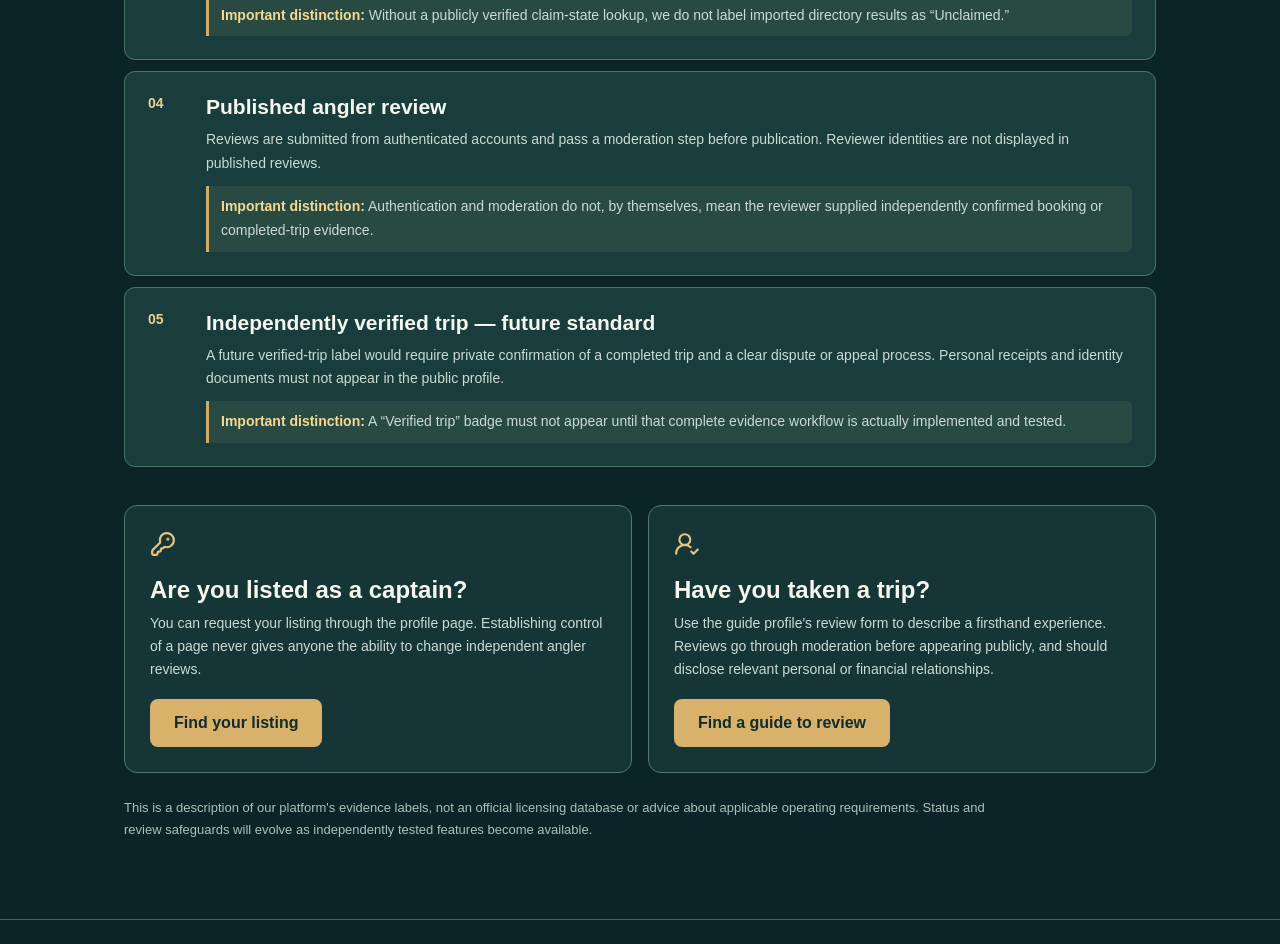
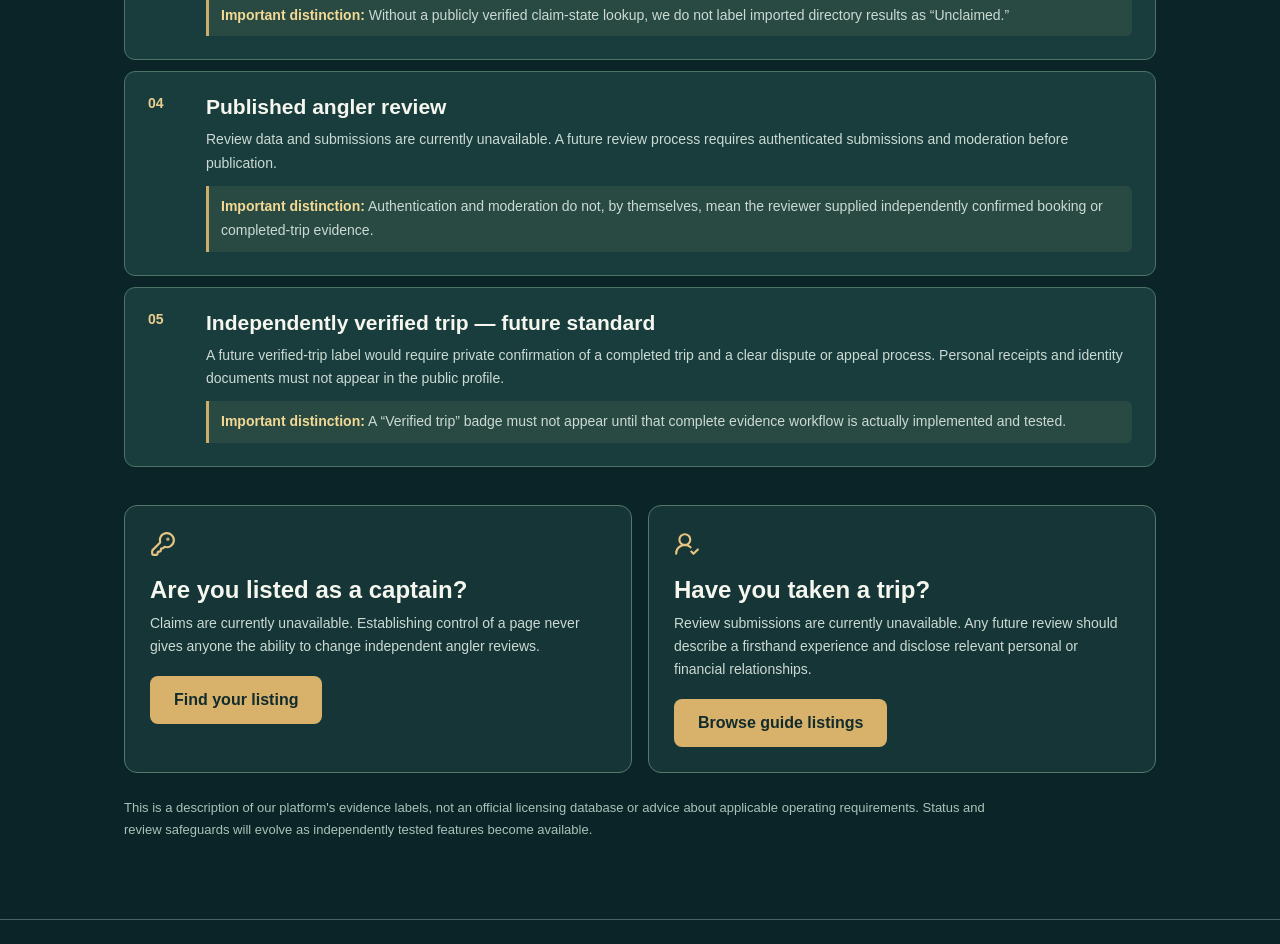
Before and after one commit to bezzantsam/ratemyguidepnw.com, a Next.js app: page /guides/verification in a window 1280 px wide. Shown: the part 1220-2164 px from the top of the page. Built offline with nearby package versions, Linux system fonts and the light colour scheme.

Commit message:
Label unavailable reviews and claims throughout directory

```diff
--- a/app/about/page.tsx
+++ b/app/about/page.tsx
@@ -27,8 +27,8 @@ export default function About() {
       </p>
       <h2>Fairness and moderation</h2>
       <p>
-        Reviews should reflect real firsthand experiences. We use account-based submissions,
-        moderation and a captain response and dispute process as these features are rolled out.
+        Reviews should reflect real firsthand experiences. Review submissions, moderation
+        and a captain response and dispute process are not currently available.
         Public anonymity is not a promise of absolute anonymity.
       </p>
       <h2>Launch status</h2>
--- a/app/guides/page.tsx
+++ b/app/guides/page.tsx
@@ -1,3 +1,3 @@
 import Link from 'next/link';
 import UnifiedSearch from '@/components/UnifiedSearch';import {directoryEntries} from '@/lib/directory';
-export default function Page(){return <main><p className="eyebrow">PACIFIC NORTHWEST · CAPTAIN DIRECTORY</p><h1>Find your fishing guide.</h1><p className="lead">Search {directoryEntries.length.toLocaleString()} Oregon and Washington captain listings in one place. Shared captains appear once. Reviews and captain verification are coming soon.</p><UnifiedSearch entries={directoryEntries}/><p className="muted" style={{marginTop:24}}>Directory sources are not a live licensing check. No ratings have been fabricated. <Link href="/guides/verification">Learn what our verification labels mean →</Link></p></main>}
+export default function Page(){return <main><p className="eyebrow">PACIFIC NORTHWEST · CAPTAIN DIRECTORY</p><h1>Find your fishing guide.</h1><p className="lead">Search {directoryEntries.length.toLocaleString()} Oregon and Washington captain listings in one place. Shared captains appear once. Reviews and captain verification are currently unavailable.</p><UnifiedSearch entries={directoryEntries}/><p className="muted" style={{marginTop:24}}>Directory sources are not a live licensing check. No ratings have been fabricated. <Link href="/guides/verification">Learn what our verification labels mean →</Link></p></main>}
--- a/app/guides/verification/page.tsx
+++ b/app/guides/verification/page.tsx
@@ -20,12 +20,12 @@ const terms = [
   },
   {
     heading: 'Claimed guide profile',
-    description: 'A guide can request control of the public listing. The claim process is meant to check who controls an account before owner editing is authorized. It does not establish fishing ability, safety, a current guide license, or any USCG credential.',
+    description: 'Claim requests and owner editing are unavailable. A future claim process must check who controls an account before owner editing is authorized. It does not establish fishing ability, safety, a current guide license, or any USCG credential.',
     warning: 'Without a publicly verified claim-state lookup, we do not label imported directory results as “Unclaimed.”',
   },
   {
     heading: 'Published angler review',
-    description: 'Reviews are submitted from authenticated accounts and pass a moderation step before publication. Reviewer identities are not displayed in published reviews.',
+    description: 'Review data and submissions are currently unavailable. A future review process requires authenticated submissions and moderation before publication.',
     warning: 'Authentication and moderation do not, by themselves, mean the reviewer supplied independently confirmed booking or completed-trip evidence.',
   },
   {
@@ -76,7 +76,7 @@ export default function GuideVerificationExplained() {
           <KeyRound size={26} aria-hidden="true" />
           <h2>Are you listed as a captain?</h2>
           <p>
-            You can request your listing through the profile page. Establishing
+            Claims are currently unavailable. Establishing
             control of a page never gives anyone the ability to change independent
             angler reviews.
           </p>
@@ -86,11 +86,11 @@ export default function GuideVerificationExplained() {
           <UserRoundCheck size={26} aria-hidden="true" />
           <h2>Have you taken a trip?</h2>
           <p>
-            Use the guide profile&apos;s review form to describe a firsthand
-            experience. Reviews go through moderation before appearing publicly,
-            and should disclose relevant personal or financial relationships.
+            Review submissions are currently unavailable. Any future review should
+            describe a firsthand experience and disclose relevant personal or
+            financial relationships.
           </p>
-          <Link className="button" href="/guides">Find a guide to review</Link>
+          <Link className="button" href="/guides">Browse guide listings</Link>
         </div>
       </section>
       <p className="muted trust-policy-footer">
--- a/app/washington/[id]/page.tsx
+++ b/app/washington/[id]/page.tsx
@@ -6,4 +6,4 @@ import Link from 'next/link';import {notFound} from 'next/navigation';import {wa
 // Render registry profiles on demand with ISR; never prebuild thousands of entries.
 export const revalidate = 600;
 export function generateStaticParams(){return [] as {id:string}[];}
-export default async function Page({params}:{params:Promise<{id:string}>}){const {id}=await params;const g=washingtonGuide(id);if(!g)notFound();return <main><ReturnToResults/><p className="eyebrow">WASHINGTON DIRECTORY LISTING · UNVERIFIED</p><h1>{g.name}</h1><p className="lead">{g.business||'Independent fishing guide'}</p><div className="profile-summary"><div className="rating-tile"><strong>—</strong><span>See reviews</span></div><div><strong>Angler reviews</strong><p className="muted">Source information comes from an imported directory; review details appear below.</p></div></div><section className="card"><h2>Directory information</h2><p><strong>Source:</strong> {g.source}</p><p><strong>Location / notes:</strong> {g.notes||'Washington (specific area not listed)'}</p><p className="muted">This source listing does not constitute verification of an active guide license.</p></section><GuideEnrichmentPanel registration={g.id}/><GuideTrustPanel jurisdiction="Washington" sourceLabel={g.source}/><CaptainReviews key={JSON.stringify([g.id,g.name,g.business])} slug={g.id} expectedName={g.name} expectedBusiness={g.business}/><section className="section card"><h2>Are you {g.name}?</h2><Link className="button" href={`/claim/${g.id}`}>Claiming currently unavailable →</Link><p>Captain profile claiming and verification are coming soon. Your independent ratings will remain unaffected by paid features.</p></section></main>}
+export default async function Page({params}:{params:Promise<{id:string}>}){const {id}=await params;const g=washingtonGuide(id);if(!g)notFound();return <main><ReturnToResults/><p className="eyebrow">WASHINGTON DIRECTORY LISTING · UNVERIFIED</p><h1>{g.name}</h1><p className="lead">{g.business||'Independent fishing guide'}</p><div className="profile-summary"><div className="rating-tile"><strong>—</strong><span>Reviews unavailable</span></div><div><strong>Angler reviews</strong><p className="muted">Source information comes from an imported directory; review details appear below.</p></div></div><section className="card"><h2>Directory information</h2><p><strong>Source:</strong> {g.source}</p><p><strong>Location / notes:</strong> {g.notes||'Washington (specific area not listed)'}</p><p className="muted">This source listing does not constitute verification of an active guide license.</p></section><GuideEnrichmentPanel registration={g.id}/><GuideTrustPanel jurisdiction="Washington" sourceLabel={g.source}/><CaptainReviews key={JSON.stringify([g.id,g.name,g.business])} slug={g.id} expectedName={g.name} expectedBusiness={g.business}/><section className="section card"><h2>Are you {g.name}?</h2><Link className="button" href={`/claim/${g.id}`}>Claiming currently unavailable →</Link><p>Captain profile claiming and verification are coming soon. Your independent ratings will remain unaffected by paid features.</p></section></main>}
--- a/components/CaptainDetails.tsx
+++ b/components/CaptainDetails.tsx
@@ -3,8 +3,7 @@
  * human-reviewed publication service exists. This component intentionally
  * makes NO Supabase calls and cannot read pending owner-provided copy.
  *
- * Keep the captain's structured 1–4-vessel / 1–8-seasonal-trip draft workflow
- * available on the claim page. It sends proposals, never edits public records.
+ * Claim and draft submission paths are unavailable in the read-only directory.
  */
 export default function CaptainDetails({slug}:{slug:string}) {
   return (
--- a/components/RegistryGuideCard.tsx
+++ b/components/RegistryGuideCard.tsx
@@ -3,10 +3,10 @@ import type {RegistryGuide} from '@/lib/registry';
 import {guideSlug} from '@/lib/registry';
 export function RegistryGuideCard({guide}:{guide:RegistryGuide}){
  return <Link className="guide-result" href={`/guides/${guideSlug(guide)}`}>
- <div className="rating-tile"><strong>—</strong><span>See reviews</span></div>
+ <div className="rating-tile"><strong>—</strong><span>Reviews unavailable</span></div>
  <div className="guide-result-body"><div className="guide-result-top"><h3>{guide.name}</h3><span className="listing-chip">Source listing</span></div>
  <p className="outfit-name">{guide.business||'Independent fishing guide'}</p>
  <p className="guide-meta">{guide.areas.slice(0,3).join(' · ')}{guide.areas.length>3?' · + more':''}</p>
- <p className="guide-submeta">Oregon registration {guide.registration} · Review information on profile</p></div>
+ <p className="guide-submeta">Oregon registration {guide.registration} · Review data unavailable</p></div>
  <span className="result-chevron" aria-hidden="true">›</span></Link>
 }
--- a/components/UnifiedSearch.tsx
+++ b/components/UnifiedSearch.tsx
@@ -110,7 +110,7 @@ export default function UnifiedSearch({entries}:{entries:DirectoryEntry[]}){
   <div className="guide-results">{filtered.slice((current-1)*size,current*size).map(g=>
    <div className="saved-guide-row" key={g.id}>
     <Link className="guide-result" href={{pathname:g.href,query:{returnTo:directoryUrl(selection)}}}>
-     <div className="rating-tile"><strong>—</strong><span>See reviews</span></div>
+     <div className="rating-tile"><strong>—</strong><span>Reviews unavailable</span></div>
      <div className="guide-result-body">
       <div className="guide-result-top"><h3>{g.name}</h3>
        <span className="listing-chip">{g.states.join(' + ')}</span>
@@ -120,7 +120,7 @@ export default function UnifiedSearch({entries}:{entries:DirectoryEntry[]}){
       {g.searchAliases.length>0&&<p className="guide-meta">Source-listed names (business or person): {g.searchAliases.join(' · ')}</p>}
       {g.advertisedWaters.length>0&&<p className="guide-meta">Advertised waters (source-linked): {g.advertisedWaters.slice(0,3).join(' · ')}{g.advertisedWaters.length>3?' · + more':''}</p>}
       <p className="guide-meta">{g.source==='Oregon registry'?'Imported registration zones':'Imported directory areas / notes'}: {g.areas.slice(0,3).join(' · ')||'Not specified'}{g.areas.length>3?' · + more':''}</p>
-      <p className="guide-submeta">Imported source listing · Review information on profile · Current credentials not independently checked</p>
+      <p className="guide-submeta">Imported source listing · Review data unavailable · Current credentials not independently checked</p>
      </div><span className="result-chevron">›</span>
     </Link>
    </div>)}
--- a/components/WashingtonSearch.tsx
+++ b/components/WashingtonSearch.tsx
@@ -6,5 +6,5 @@ export default function WashingtonSearch({guides}:{guides:WashingtonGuide[]}){
  const[q,setQ]=useState('');const[page,setPage]=useState(1);const size=30;
  const sorted=useMemo(()=>guides.filter(g=>[g.name,g.business||'',g.notes||'',g.source].join(' ').toLocaleLowerCase().includes(q.toLocaleLowerCase())).sort((a,b)=>a.name.localeCompare(b.name,'en',{sensitivity:'base'})||a.id.localeCompare(b.id)),[guides,q]);
  const pages=Math.max(1,Math.ceil(sorted.length/size)),current=Math.min(page,pages);
- return <section className="directory-panel"><h2>Find a Washington captain</h2><div className="searchbar"><label>Search by captain, business or area<input type="search" value={q} onChange={e=>{setQ(e.target.value);setPage(1)}} placeholder="Search Washington fishing guides"/></label></div><div className="results-heading"><strong>{sorted.length} listings</strong><span>Sorted by name A–Z · Page {current} of {pages}</span></div><div className="guide-results">{sorted.slice((current-1)*size,current*size).map(g=><Link className="guide-result" href={`/washington/${g.id}`} key={g.id}><div className="rating-tile"><strong>—</strong><span>See reviews</span></div><div className="guide-result-body"><div className="guide-result-top"><h3>{g.name}</h3><span className="listing-chip">Source listing</span></div><p className="outfit-name">{g.business||'Fishing guide'}</p><p className="guide-meta">{g.notes||'Washington'} · Source: {g.source}</p><p className="guide-submeta">Review information on profile</p></div><span className="result-chevron">›</span></Link>)}</div>{sorted.length===0&&<p className="empty-results">No matching guides.</p>}{pages>1&&<div className="pager"><button disabled={current===1} onClick={()=>setPage(p=>Math.max(1,p-1))}>← Previous</button><span>Page {current} of {pages}</span><button disabled={current===pages} onClick={()=>setPage(p=>Math.min(pages,p+1))}>Next →</button></div>}</section>;
+ return <section className="directory-panel"><h2>Find a Washington captain</h2><div className="searchbar"><label>Search by captain, business or area<input type="search" value={q} onChange={e=>{setQ(e.target.value);setPage(1)}} placeholder="Search Washington fishing guides"/></label></div><div className="results-heading"><strong>{sorted.length} listings</strong><span>Sorted by name A–Z · Page {current} of {pages}</span></div><div className="guide-results">{sorted.slice((current-1)*size,current*size).map(g=><Link className="guide-result" href={`/washington/${g.id}`} key={g.id}><div className="rating-tile"><strong>—</strong><span>Reviews unavailable</span></div><div className="guide-result-body"><div className="guide-result-top"><h3>{g.name}</h3><span className="listing-chip">Source listing</span></div><p className="outfit-name">{g.business||'Fishing guide'}</p><p className="guide-meta">{g.notes||'Washington'} · Source: {g.source}</p><p className="guide-submeta">Review data unavailable</p></div><span className="result-chevron">›</span></Link>)}</div>{sorted.length===0&&<p className="empty-results">No matching guides.</p>}{pages>1&&<div className="pager"><button disabled={current===1} onClick={()=>setPage(p=>Math.max(1,p-1))}>← Previous</button><span>Page {current} of {pages}</span><button disabled={current===pages} onClick={()=>setPage(p=>Math.min(pages,p+1))}>Next →</button></div>}</section>;
 }
```
Also changed, not shown: app/guides/[slug]/page.tsx (+1 -1 lines), 1 other file (tests, documents, lock files or other folders).
